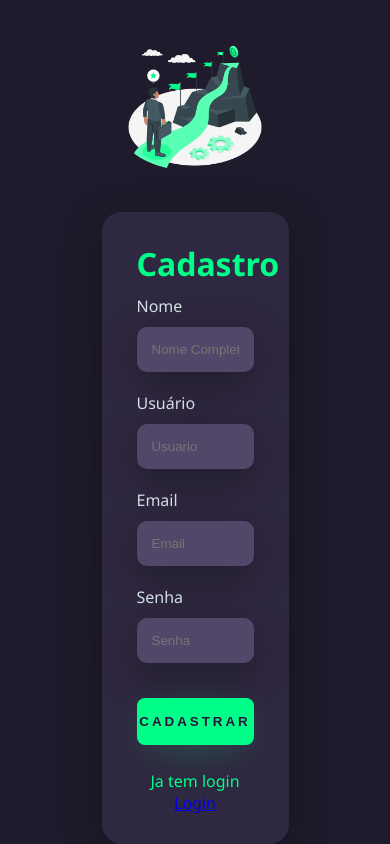
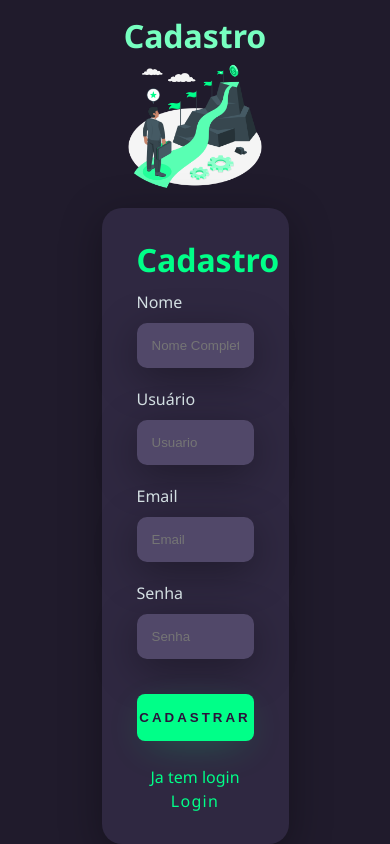
Before and after one commit to Rafaelpavanelli/LoginComReact, a React (Create React App) app: page /Register in a window 390 px wide. Built offline with nearby package versions, Linux system fonts and the light colour scheme.

Commit message:
Consertor na tela de cadastro

```diff
--- a/src/Pages/Login/index.js
+++ b/src/Pages/Login/index.js
@@ -31,7 +31,7 @@ function Login(){
                     </div>
                     <button className='btn-login' onClick={''}>Login</button>
                     <p className='p-cadastro'>Não é cadastrado?</p>
-                    <Link to='/Register'><button className='btn-cadastro'>Login</button></Link>
+                    <Link to='/Register'><button className='btn-cadastro'>Cadastrar-se</button></Link>
                 </div>
             </div>
         </main>
--- a/src/Pages/register/index.js
+++ b/src/Pages/register/index.js
@@ -6,14 +6,14 @@ function Register(){
     return(
 
            <main>
-            <div className='left-login'>
+            <div className='left-register'>
                 <h1>
                   Cadastro
                 </h1>
-              <img src={Icon} className='login-image'/>
+              <img src={Icon} className='register-image'/>
             </div>
-            <div className='right-login'>
-                <div className='card-login'>
+            <div className='right-register'>
+                <div className='card-register'>
                     <h1>Cadastro</h1>
                     <div className='textfield'>
                         <label for='nome'>Nome</label>
@@ -32,9 +32,9 @@ function Register(){
                         <input type='password' name='senha' placeholder='Senha'/>
                     </div>
 
-                    <button className='btn-login' onClick={''}>Cadastrar</button>
-                    <p className='p-cadastro'>Ja tem login</p>
-                    <Link to='/'>Login</Link>
+                    <button className='btn-register' onClick={''}>Cadastrar</button>
+                    <label for='login' className='p-cadastro'>Ja tem login</label>
+                    <Link className='link-login' name='login' to='/'>Login</Link>
                 </div>
             </div>
         </main>
--- a/src/Pages/register/register.modules.css
+++ b/src/Pages/register/register.modules.css
@@ -1,3 +1,7 @@
+@import url('https://fonts.googleapis.com/css2?family=Noto+Sans:wght@400;700&display=swap');
+*{
+    margin: 0px;
+}
 main{
     font-family: 'Noto Sans', sans-serif;
     width: 100vw;
@@ -6,6 +10,45 @@ main{
     display: flex;
     justify-content: center;
     align-items: center;
+}
+.left-register{
+    width: 50vw;
+    height: 100vh;
+    display: flex;
+    justify-content: center;
+    align-items: center;
+    flex-direction: column;
+}
+.left-register>h1{
+    color: #77ffc0;
+}
+.register-image{
+    width:35vw ;
+}
+.right-register{
+    width: 50vw;
+    height: 100vh;
+    display: flex;
+    justify-content: center;
+    align-items: center;
+
+}
+.card-register{
+    width: 60%;
+    display: flex;
+    justify-content: center;
+    flex-direction: column;
+    padding: 30px 35px;
+    background: #2f2841;
+    text-align: center;
+    border-radius: 20px;
+    box-shadow: 0px 10px 40px #00000056;
+
+}
+.card-register>h1{
+    color:#00ff88 ;
+    font-weight: 800;
+    margin: 0;
 }
 .textfield{
     width: 100%;
@@ -36,3 +79,64 @@ main{
 .textfield>input>::placeholder{
     color:#f0ffff94;
 }
+.p-cadastro{
+    color: #00ff88;
+}
+.btn-register{
+    width: 100%;
+    padding: 16px 0px;
+    margin: 25px 0px;
+    border: none;
+    border-radius: 8px;
+    outline: none;
+    text-transform: uppercase;
+    font-weight: 800;
+    letter-spacing: 3px;
+    color:#2b123b ;
+    background:#00ff88 ;
+    cursor: pointer;
+    box-shadow: 0px 10px 40px -12px #00ff8052;
+    transition: 0.5s;
+}
+.btn-login:hover{
+    background:#6dffbb ;
+    transition: 0.5s;
+}
+.btn-cadastro{
+    width: 70%;
+    padding: 10px 0px;
+    margin: 25px 45px;
+    border: none;
+    border-radius: 8px;
+    outline: none;
+    text-transform: uppercase;
+    font-weight: 800;
+    letter-spacing: 3px;
+    color:#2b123b ;
+    background:#0091f9 ;
+    cursor: pointer;
+    box-shadow: 0px 10px 40px -12px #00ff8052;
+    transition: 0.5s;
+}
+.link-login{
+    color: #00ff88;
+    text-decoration: none;
+    letter-spacing: 1pt;
+    margin: 2px;
+    transition: 1s;
+
+}
+.link-login:hover{
+    transition: 1s;
+    color: #b1ffda;
+
+}
+@media only screen and (max-width:480px){
+    main{
+
+        flex-direction: column;
+    }
+    .left-login>h1{
+        display: none;
+    }
+}
```
